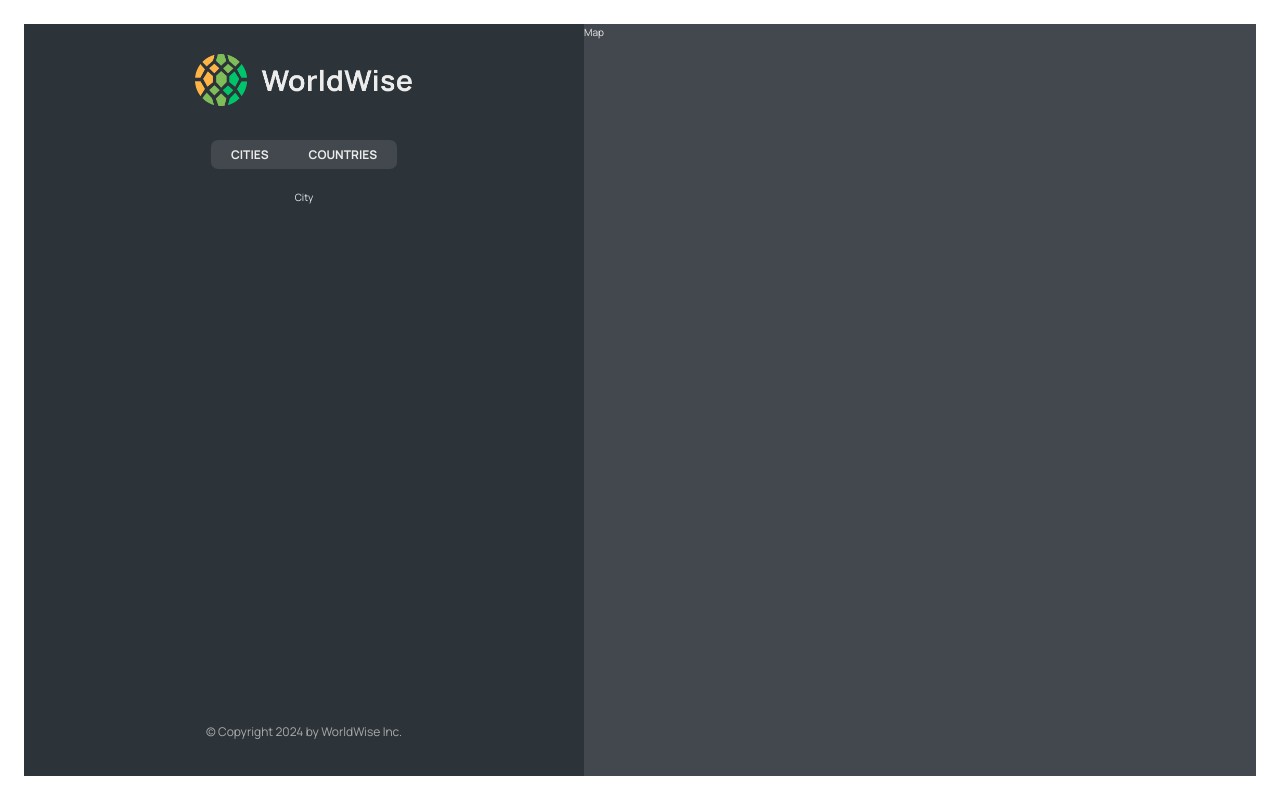
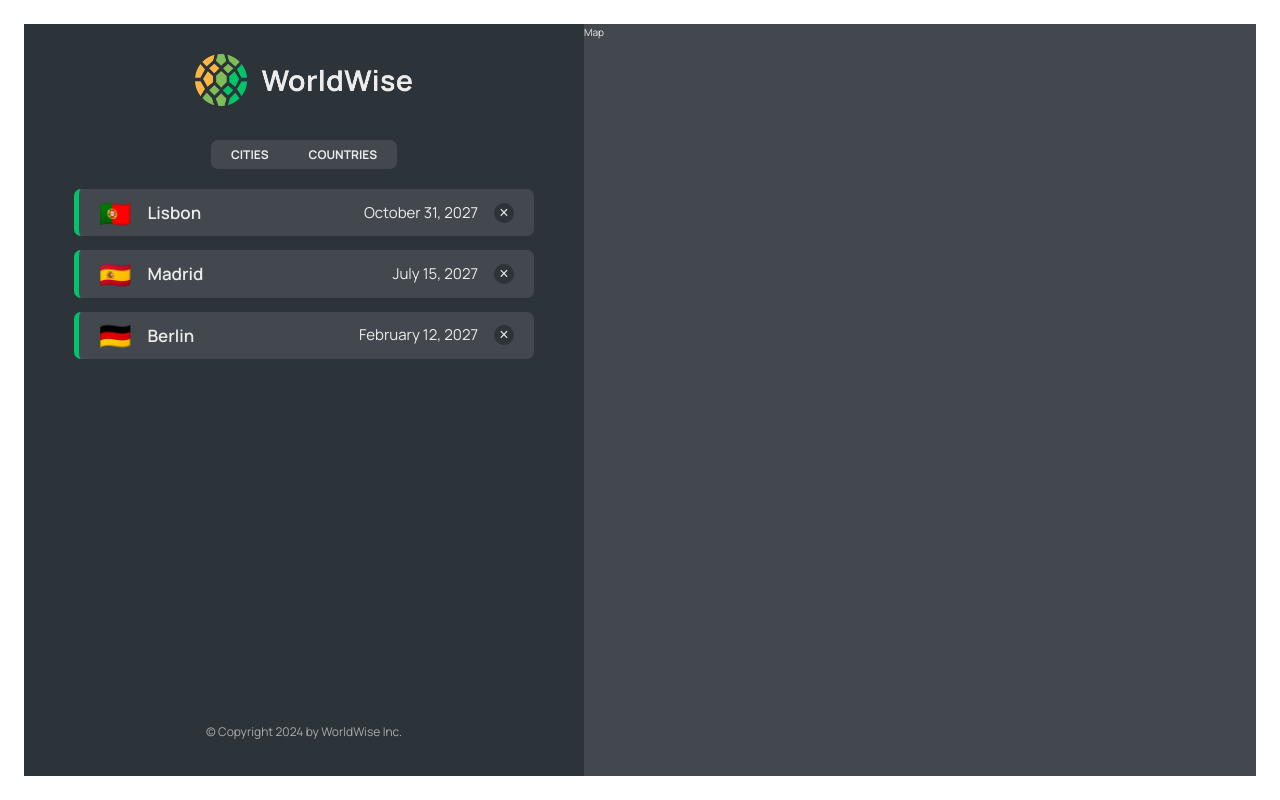
Before and after one commit to kartick17/world-wise, a React (Vite) app: page /app in a window 1280 px wide. Built offline with nearby package versions, Linux system fonts and the light colour scheme; data requests are answered from the project's data file.

Commit message:
Create citylist page and display cities

```diff
--- /dev/null
+++ b/data/cities.json
@@ -0,0 +1,40 @@
+{
+  "cities": [
+    {
+      "cityName": "Lisbon",
+      "country": "Portugal",
+      "emoji": "🇵🇹",
+      "date": "2027-10-31T15:59:59.138Z",
+      "notes": "My favorite city so far!",
+      "position": {
+        "lat": 38.727881642324164,
+        "lng": -9.140900099907554
+      },
+      "id": 73930385
+    },
+    {
+      "cityName": "Madrid",
+      "country": "Spain",
+      "emoji": "🇪🇸",
+      "date": "2027-07-15T08:22:53.976Z",
+      "notes": "",
+      "position": {
+        "lat": 40.46635901755316,
+        "lng": -3.7133789062500004
+      },
+      "id": 17806751
+    },
+    {
+      "cityName": "Berlin",
+      "country": "Germany",
+      "emoji": "🇩🇪",
+      "date": "2027-02-12T09:24:11.863Z",
+      "notes": "Amazing 😃",
+      "position": {
+        "lat": 52.53586782505711,
+        "lng": 13.376933665713324
+      },
+      "id": 98443197
+    }
+  ]
+}
--- a/package.json
+++ b/package.json
@@ -7,9 +7,11 @@
     "dev": "vite",
     "build": "vite build",
     "lint": "eslint . --ext js,jsx --report-unused-disable-directives --max-warnings 0",
-    "preview": "vite preview"
+    "preview": "vite preview",
+    "server": "json-server --watch data/cities.json --port 8000 --delay 500"
   },
   "dependencies": {
+    "json-server": "^0.17.3",
     "react": "^18.2.0",
     "react-dom": "^18.2.0",
     "react-router-dom": "^6.23.0"
--- a/src/App.jsx
+++ b/src/App.jsx
@@ -6,8 +6,32 @@
 import AppLayout from './pages/AppLayout'
 import Login from './pages/Login'
 import City from './components/City'
+import { useEffect, useState } from 'react'
+import CityList from './components/CityList'
+
+const BASE_URL = `http://localhost:8000`
 
 function App() {
+  const [cities, setCities] = useState([])
+  const [isLoading, setIsLoading] = useState(false)
+
+  useEffect(function () {
+    async function fetchCities() {
+      try {
+        setIsLoading(true)
+        const res = await fetch(`${BASE_URL}/cities`)
+        const data = await res.json()
+
+        setCities(data)
+      } catch (err) {
+        console.log(err)
+      } finally {
+        setIsLoading(false)
+      }
+    }
+    fetchCities()
+  }, [])
+
   return (
     <div>
       <BrowserRouter>
@@ -17,8 +41,14 @@
           <Route path='pricing' element={<Pricing />} />
           <Route path='login' element={<Login />} />
           <Route path='app' element={<AppLayout />}>
-            <Route index element={<p>City</p>} />
-            <Route path='cities' element={<p>City</p>} />
+            <Route
+              index
+              element={<CityList cities={cities} isLoading={isLoading} />}
+            />
+            <Route
+              path='cities'
+              element={<CityList cities={cities} isLoading={isLoading} />}
+            />
             <Route path='countries' element={<p>Countries</p>} />
             <Route path='form' element={<p>FOrm</p>} />
           </Route>
--- /dev/null
+++ b/src/components/CityItem.jsx
@@ -0,0 +1,23 @@
+import styles from './CityItem.module.css'
+
+const formatDate = (date) =>
+  new Intl.DateTimeFormat('en', {
+    day: 'numeric',
+    month: 'long',
+    year: 'numeric',
+  }).format(new Date(date))
+
+function CityItem({ city }) {
+  const { cityName, emoji, date, notes } = city
+  return (
+    <li className={styles.cityItem}>
+      <span className={styles.emoji}>{emoji}</span>
+      <h3 className={styles.name}>{cityName}</h3>
+      <time className={styles.date}>{formatDate(date)}</time>
+
+      <button className={styles.deleteBtn}>&times;</button>
+    </li>
+  )
+}
+
+export default CityItem
--- /dev/null
+++ b/src/components/CityList.jsx
@@ -0,0 +1,20 @@
+import CityItem from './CityItem'
+import styles from './CityList.module.css'
+import Message from './Message'
+import Spinner from './Spinner'
+
+function CityList({ cities, isLoading }) {
+  if (isLoading) return <Spinner />
+
+  if (!cities.length) return <Message message='Add your first city' />
+
+  return (
+    <ul className={styles.cityList}>
+      {cities.map((city) => (
+        <CityItem city={city} key={city.id} />
+      ))}
+    </ul>
+  )
+}
+
+export default CityList
```
Also changed, not shown: src/components/Message.jsx (+4 -4 lines), 1 other file (tests, documents, lock files or other folders).
